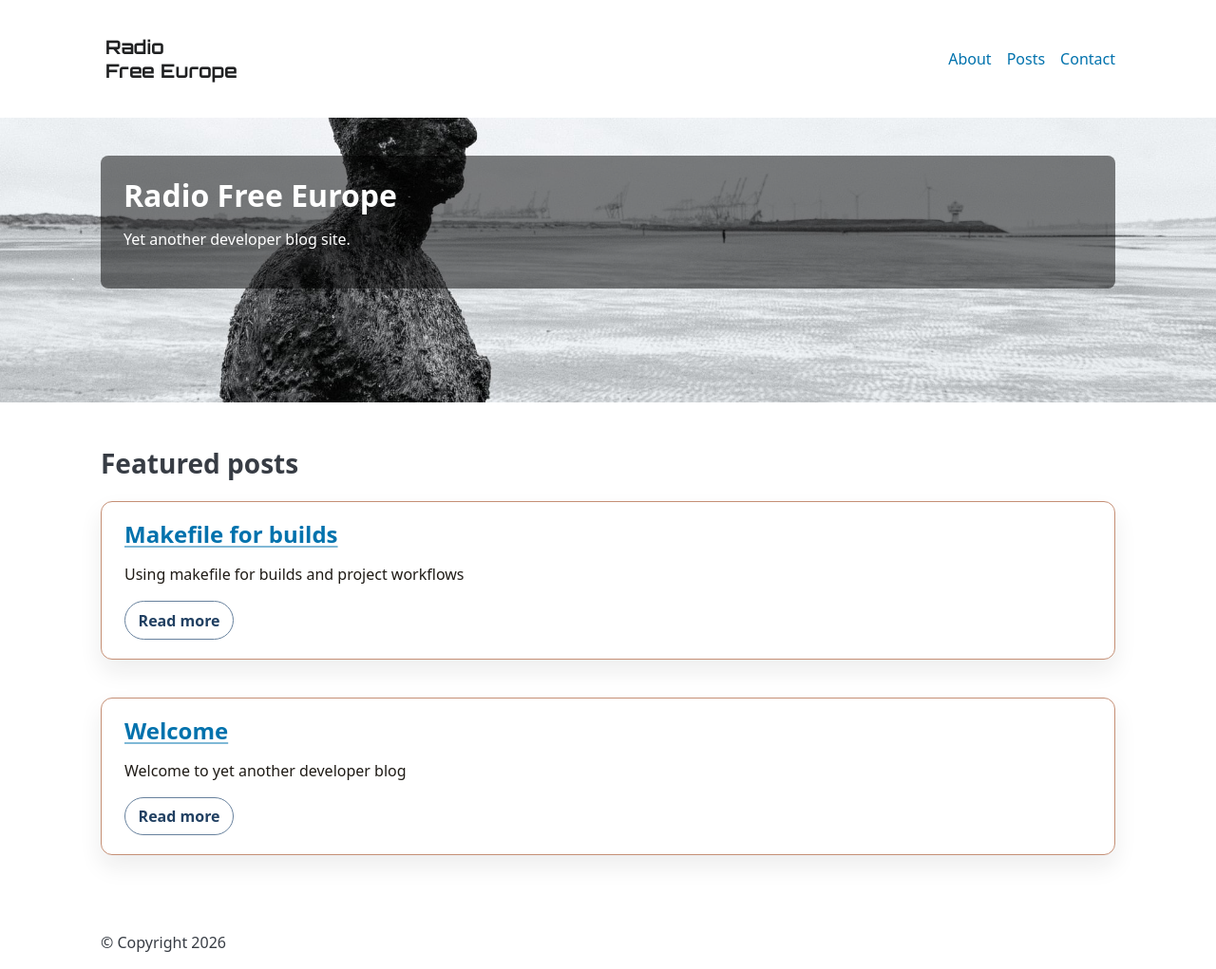
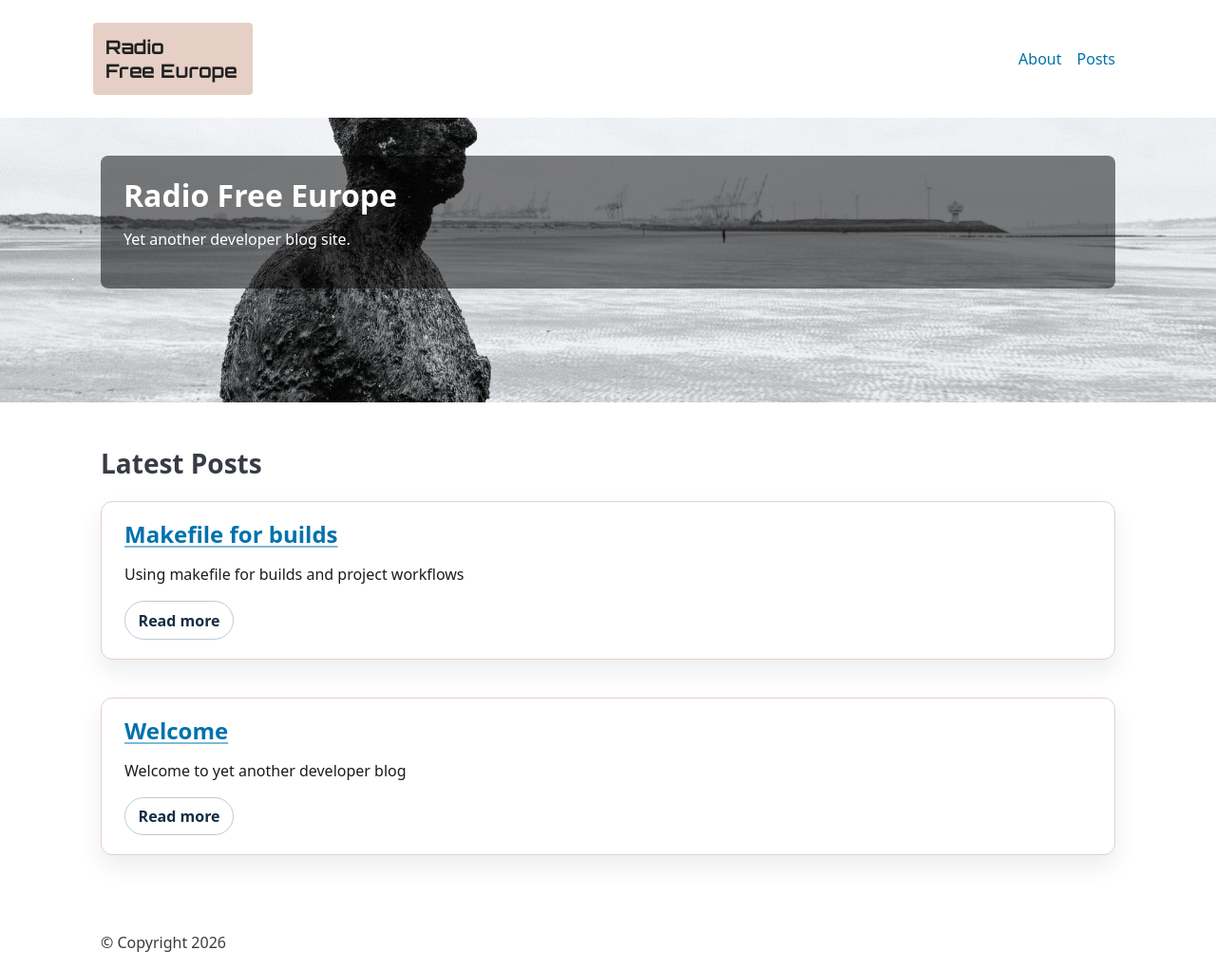
Before and after one commit to mikeh74/rfe, a Jekyll site: the page built from index.md, in a window 1280 px wide. Shown: the whole page at 95% size. Built offline with Jekyll 4.4.1, drawn with Linux system fonts in a browser that asks for light colours.

Commit message:
Fixing image background

```diff
--- a/_includes/header.html
+++ b/_includes/header.html
@@ -3,7 +3,7 @@
     <nav>
       <ul>
         <li>
-          <a href="{{ "/" | relative_url }}">
+          <a class="bg-light" href="{{ "/" | relative_url }}">
             <img src="{{ site.logo | relative_url }}" alt="{{ site.title }}" class="logo">
           </a>
         </li>
@@ -11,7 +11,7 @@
       <ul>
         <li><a href="{{ "/about" | relative_url }}">About</a></li>
         <li><a href="{{ "/posts" | relative_url }}">Posts</a></li>
-        <li><a href="{{ "/contact" | relative_url }}">Contact</a></li>
+        <!-- <li><a href="{{ "/contact" | relative_url }}">Contact</a></li> -->
       </ul>
     </nav>
   </div>
--- a/_layouts/default.html
+++ b/_layouts/default.html
@@ -3,7 +3,6 @@
 
 <head>
   {% include head.html %}
-
 
   {% if page.banner_image %}
     <style>
--- a/assets/css/style.css
+++ b/assets/css/style.css
@@ -2837,66 +2837,6 @@
   --pico-nav-link-spacing-horizontal: 0.5rem;
 }
 
-:root {
-  --bg: #f7f4ef;
-  --text: #1f1b16;
-  --primary: hsl(20, 50%, 45%);
-  --primary-light: color-mix(in srgb, var(--primary) 85%, white);
-  --primary-extra-light: color-mix(in srgb, var(--primary) 70%, white);
-  --primary-dark: color-mix(in srgb, var(--primary) 85%, black);
-  --primary-extra-dark: color-mix(in srgb, var(--primary) 70%, black);
-  --secondary: hsl(211, 50%, 30%);
-  --secondary-light: color-mix(in srgb, var(--secondary) 85%, white);
-  --secondary-extra-light: color-mix(in srgb, var(--secondary) 70%, white);
-  --secondary-dark: color-mix(in srgb, var(--secondary) 85%, black);
-  --secondary-extra-dark: color-mix(in srgb, var(--secondary) 70%, black);
-  --accent: hsl(98, 50%, 39%);
-  --accent-light: color-mix(in srgb, var(--accent) 85%, white);
-  --accent-extra-light: color-mix(in srgb, var(--accent) 70%, white);
-  --accent-dark: color-mix(in srgb, var(--accent) 85%, black);
-  --accent-extra-dark: color-mix(in srgb, var(--accent) 70%, black);
-}
-
-body {
-  margin: 0;
-}
-
-.container {
-  max-width: 1100px;
-  margin: 0 auto;
-  padding: 0 1rem;
-}
-
-.banner {
-  min-height: 300px;
-  background: var(--accent);
-  background-image: var(--banner-image, none);
-  background-position: center;
-  background-size: cover;
-  background-repeat: no-repeat;
-  padding: 2.5rem 0;
-  color: #fff;
-}
-
-.banner-card {
-  --pico-color: #fff;
-  background: rgba(0, 0, 0, 0.5);
-  padding: 1.5rem;
-  border-radius: 8px;
-}
-
-.banner-card h1 {
-  --pico-color: #fff;
-}
-
-body > header, body > footer {
-  padding: 1rem;
-}
-
-.page {
-  padding: 2rem 0 3rem;
-}
-
 .post-list {
   list-style: none;
   padding: 0;
@@ -3029,3 +2969,68 @@
   border-color: var(--secondary);
   color: var(--secondary);
 }
+
+:root {
+  --bg: #f7f4ef;
+  --text: #1f1b16;
+  --primary: hsl(20, 50%, 45%);
+  --primary-light: color-mix(in srgb, var(--primary) 60%, white);
+  --primary-extra-light: color-mix(in srgb, var(--primary) 30%, white);
+  --primary-dark: color-mix(in srgb, var(--primary) 60%, black);
+  --primary-extra-dark: color-mix(in srgb, var(--primary) 30%, black);
+  --secondary: hsl(211, 50%, 30%);
+  --secondary-light: color-mix(in srgb, var(--secondary) 60%, white);
+  --secondary-extra-light: color-mix(in srgb, var(--secondary) 30%, white);
+  --secondary-dark: color-mix(in srgb, var(--secondary) 60%, black);
+  --secondary-extra-dark: color-mix(in srgb, var(--secondary) 30%, black);
+  --accent: hsl(98, 50%, 39%);
+  --accent-light: color-mix(in srgb, var(--accent) 60%, white);
+  --accent-extra-light: color-mix(in srgb, var(--accent) 30%, white);
+  --accent-dark: color-mix(in srgb, var(--accent) 60%, black);
+  --accent-extra-dark: color-mix(in srgb, var(--accent) 30%, black);
+}
+
+body {
+  margin: 0;
+}
+
+.container {
+  max-width: 1100px;
+  margin: 0 auto;
+  padding: 0 1rem;
+}
+
+.banner {
+  min-height: 300px;
+  background: var(--accent);
+  background-image: var(--banner-image, none);
+  background-position: center;
+  background-size: cover;
+  background-repeat: no-repeat;
+  padding: 2.5rem 0;
+  color: #fff;
+}
+
+.banner-card {
+  --pico-color: #fff;
+  background: rgba(0, 0, 0, 0.5);
+  padding: 1.5rem;
+  border-radius: 8px;
+}
+
+.banner-card h1 {
+  --pico-color: #fff;
+}
+
+body > header, body > footer {
+  padding: 1rem;
+}
+
+.page {
+  padding: 2rem 0 3rem;
+}
+
+.bg-light {
+  background: var(--primary-extra-light);
+  border-color: var(--primary);
+}
--- /dev/null
+++ b/assets/scss/_posts.scss
@@ -0,0 +1,135 @@
+.post-list {
+  list-style: none;
+  padding: 0;
+  margin: 1.5rem 0 0;
+  display: grid;
+  gap: 0.75rem;
+}
+
+.post-list li {
+  display: flex;
+  flex-wrap: wrap;
+  gap: 0.5rem 1rem;
+  align-items: baseline;
+  justify-content: space-between;
+  border-bottom: 1px solid var(--primary-extra-light);
+  padding-bottom: 0.5rem;
+}
+
+.post-list a {
+  font-weight: 600;
+}
+
+.post-date {
+  color: var(--secondary-dark);
+  font-size: 0.9rem;
+  white-space: nowrap;
+}
+
+.tag-filter {
+  margin-top: 1.5rem;
+  display: flex;
+  flex-wrap: wrap;
+  gap: 0.5rem;
+}
+
+.tag-button {
+  border: 1px solid var(--primary-extra-light);
+  background: white;
+  color: var(--secondary-dark);
+  padding: 0.35rem 0.75rem;
+  border-radius: 999px;
+  font-size: 0.85rem;
+  font-weight: 600;
+  cursor: pointer;
+}
+
+.tag-button.is-active {
+  background: var(--primary-extra-light);
+  border-color: var(--primary);
+  color: var(--primary-dark);
+}
+
+.post-index {
+  margin-top: 1.5rem;
+  display: grid;
+  gap: 1rem;
+}
+
+.post-card {
+  border: 1px solid var(--primary-extra-light);
+  border-radius: 10px;
+  padding: 1rem 1.25rem;
+  background: #fff;
+}
+
+.post-meta {
+  display: flex;
+  flex-wrap: wrap;
+  gap: 0.5rem 1rem;
+  align-items: baseline;
+  justify-content: space-between;
+}
+
+.post-tags {
+  list-style: none;
+  padding: 0;
+  margin: 0.75rem 0 0;
+  display: flex;
+  flex-wrap: wrap;
+  gap: 0.4rem;
+}
+
+.post-tags li {
+  list-style: none !important;
+  border: 1px solid var(--secondary-extra-light);
+  color: var(--secondary-dark);
+  font-size: 0.75rem;
+  padding: 0.2rem 0.6rem;
+  border-radius: 999px;
+}
+
+.no-posts {
+  margin-top: 1.5rem;
+  color: var(--secondary-dark);
+}
+
+.featured-posts {
+  margin-top: 1.5rem;
+  display: grid;
+  gap: 1.5rem;
+}
+
+.featured-post {
+  padding: 1.25rem 1.5rem;
+  border: 1px solid var(--primary-extra-light);
+  border-radius: 12px;
+  background: color-mix(in srgb, var(--accent) 6%, white);
+  box-shadow: 0 12px 24px rgba(31, 27, 22, 0.08);
+}
+
+.featured-post h3 {
+  margin-top: 0;
+}
+
+.post-tease {
+  color: var(--text);
+  margin-bottom: 1rem;
+}
+
+.read-more {
+  display: inline-flex;
+  align-items: center;
+  gap: 0.35rem;
+  padding: 0.45rem 0.85rem;
+  border-radius: 999px;
+  border: 1px solid var(--secondary-extra-light);
+  color: var(--secondary-dark);
+  text-decoration: none;
+  font-weight: 600;
+}
+
+.read-more:hover {
+  border-color: var(--secondary);
+  color: var(--secondary);
+}
--- a/assets/scss/style.scss
+++ b/assets/scss/style.scss
@@ -1,28 +1,28 @@
 @use "@picocss/pico/scss/pico";
-
 @use "./pico_overrides";
+@use "./posts";
 
 :root {
   --bg: #f7f4ef;
   --text: #1f1b16;
 
   --primary: hsl(20, 50%, 45%);
-  --primary-light: color-mix(in srgb, var(--primary) 85%, white);
-  --primary-extra-light: color-mix(in srgb, var(--primary) 70%, white);
-  --primary-dark: color-mix(in srgb, var(--primary) 85%, black);
-  --primary-extra-dark: color-mix(in srgb, var(--primary) 70%, black);
+  --primary-light: color-mix(in srgb, var(--primary) 60%, white);
+  --primary-extra-light: color-mix(in srgb, var(--primary) 30%, white);
+  --primary-dark: color-mix(in srgb, var(--primary) 60%, black);
+  --primary-extra-dark: color-mix(in srgb, var(--primary) 30%, black);
 
   --secondary: hsl(211, 50%, 30%);
-  --secondary-light: color-mix(in srgb, var(--secondary) 85%, white);
-  --secondary-extra-light: color-mix(in srgb, var(--secondary) 70%, white);
-  --secondary-dark: color-mix(in srgb, var(--secondary) 85%, black);
-  --secondary-extra-dark: color-mix(in srgb, var(--secondary) 70%, black);
+  --secondary-light: color-mix(in srgb, var(--secondary) 60%, white);
+  --secondary-extra-light: color-mix(in srgb, var(--secondary) 30%, white);
+  --secondary-dark: color-mix(in srgb, var(--secondary) 60%, black);
+  --secondary-extra-dark: color-mix(in srgb, var(--secondary) 30%, black);
 
   --accent: hsl(98, 50%, 39%);
-  --accent-light: color-mix(in srgb, var(--accent) 85%, white);
-  --accent-extra-light: color-mix(in srgb, var(--accent) 70%, white);
-  --accent-dark: color-mix(in srgb, var(--accent) 85%, black);
-  --accent-extra-dark: color-mix(in srgb, var(--accent) 70%, black);
+  --accent-light: color-mix(in srgb, var(--accent) 60%, white);
+  --accent-extra-light: color-mix(in srgb, var(--accent) 30%, white);
+  --accent-dark: color-mix(in srgb, var(--accent) 60%, black);
+  --accent-extra-dark: color-mix(in srgb, var(--accent) 30%, black);
 }
 
 body {
@@ -65,135 +65,7 @@
   padding: 2rem 0 3rem;
 }
 
-.post-list {
-  list-style: none;
-  padding: 0;
-  margin: 1.5rem 0 0;
-  display: grid;
-  gap: 0.75rem;
-}
-
-.post-list li {
-  display: flex;
-  flex-wrap: wrap;
-  gap: 0.5rem 1rem;
-  align-items: baseline;
-  justify-content: space-between;
-  border-bottom: 1px solid var(--primary-extra-light);
-  padding-bottom: 0.5rem;
-}
-
-.post-list a {
-  font-weight: 600;
-}
-
-.post-date {
-  color: var(--secondary-dark);
-  font-size: 0.9rem;
-  white-space: nowrap;
-}
-
-.tag-filter {
-  margin-top: 1.5rem;
-  display: flex;
-  flex-wrap: wrap;
-  gap: 0.5rem;
-}
-
-.tag-button {
-  border: 1px solid var(--primary-extra-light);
-  color: var(--secondary-dark);
-  padding: 0.35rem 0.75rem;
-  border-radius: 999px;
-  font-size: 0.85rem;
-  font-weight: 600;
-  cursor: pointer;
-}
-
-.tag-button.is-active {
+.bg-light {
   background: var(--primary-extra-light);
   border-color: var(--primary);
-  color: var(--primary-dark);
 }
-
-.post-index {
-  margin-top: 1.5rem;
-  display: grid;
-  gap: 1rem;
-}
-
-.post-card {
-  border: 1px solid var(--primary-extra-light);
-  border-radius: 10px;
-  padding: 1rem 1.25rem;
-}
-
-.post-meta {
-  display: flex;
-  flex-wrap: wrap;
-  gap: 0.5rem 1rem;
-  align-items: baseline;
-  justify-content: space-between;
-}
-
-.post-tags {
-  list-style: none;
-  padding: 0;
-  margin: 0.75rem 0 0;
-  display: flex;
-  flex-wrap: wrap;
-  gap: 0.4rem;
-}
-
-.post-tags li {
-  list-style: none !important;
-  border: 1px solid var(--secondary-extra-light);
-  color: var(--secondary-dark);
-  font-size: 0.75rem;
-  padding: 0.2rem 0.6rem;
-  border-radius: 999px;
-}
-
-.no-posts {
-  margin-top: 1.5rem;
-  color: var(--secondary-dark);
-}
-
-.featured-posts {
-  margin-top: 1.5rem;
-  display: grid;
-  gap: 1.5rem;
-}
-
-.featured-post {
-  padding: 1.25rem 1.5rem;
-  border: 1px solid var(--primary-extra-light);
-  border-radius: 12px;
-  box-shadow: 0 12px 24px rgba(31, 27, 22, 0.08);
-}
-
-.featured-post h3 {
-  margin-top: 0;
-}
-
-.post-tease {
-  color: var(--text);
-  margin-bottom: 1rem;
-}
-
-.read-more {
-  display: inline-flex;
-  align-items: center;
-  gap: 0.35rem;
-  padding: 0.45rem 0.85rem;
-  border-radius: 999px;
-  border: 1px solid var(--secondary-extra-light);
-  color: var(--secondary-dark);
-  text-decoration: none;
-  font-weight: 600;
-}
-
-.read-more:hover {
-  border-color: var(--secondary);
-  color: var(--secondary);
-}
--- a/index.md
+++ b/index.md
@@ -6,7 +6,7 @@
 banner_tagline: Yet another developer blog site.
 ---
 
-## Featured posts
+## Latest Posts
 
 {% if site.posts.size > 0 %}
   <div class="featured-posts">
```
Also changed, not shown: about.md (+14 -2 lines), assets/js/main.js (line endings or trailing spaces).
